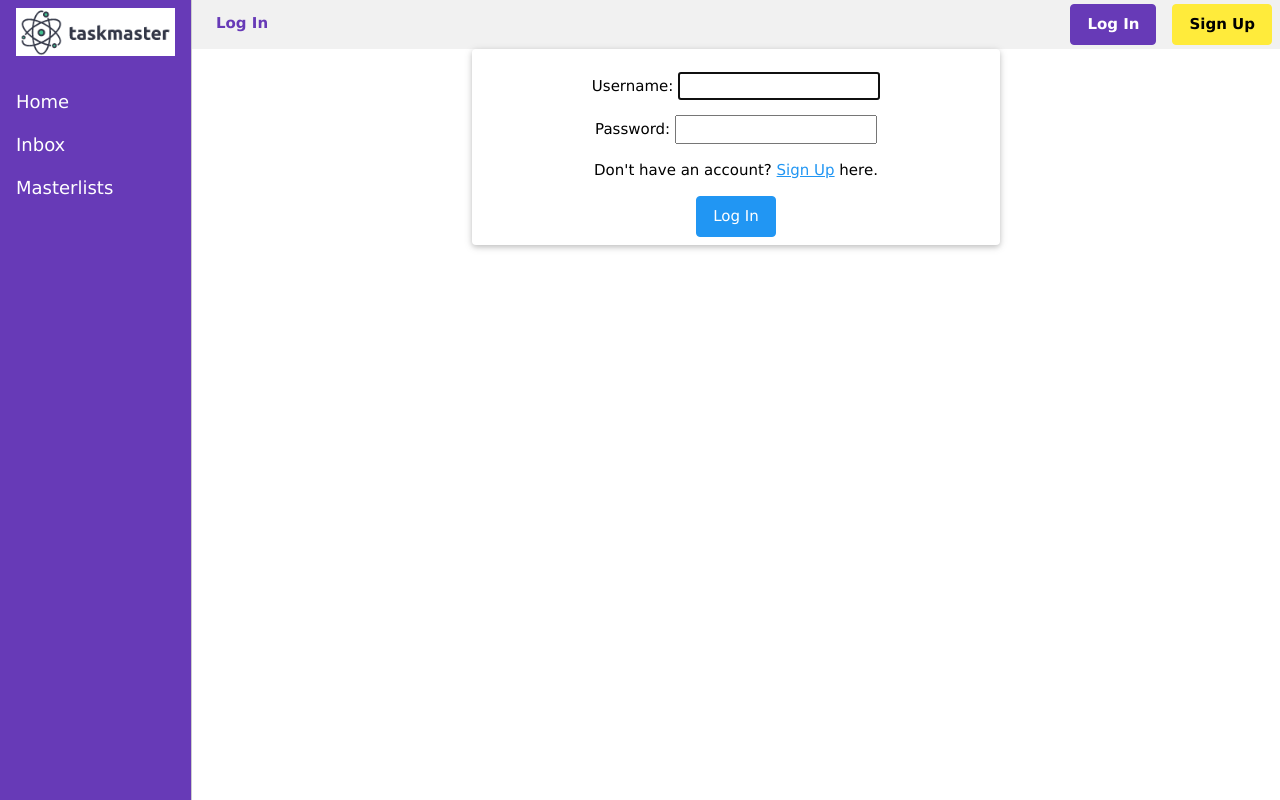
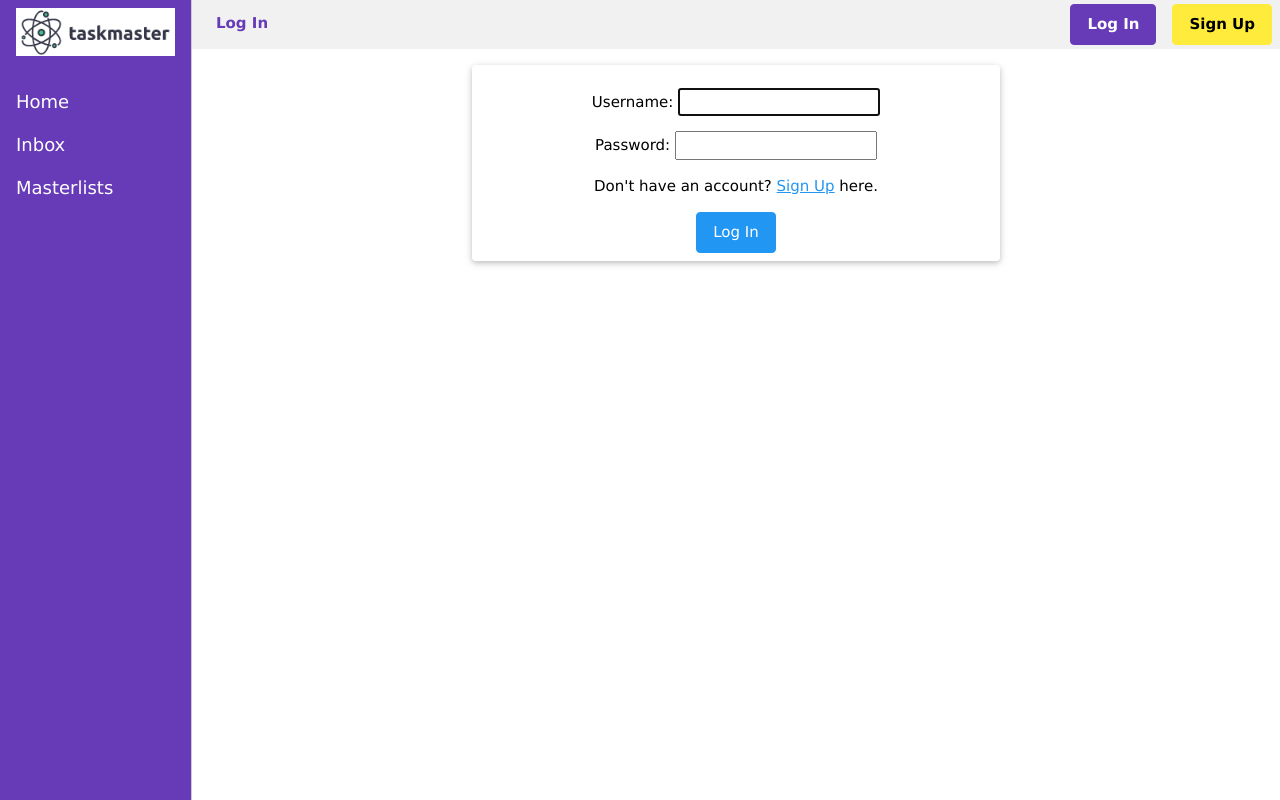
Before and after one commit to IndieCoderMM/django-apps, a Django app: page /accounts/login/ in a window 1280 px wide. Run offline with Django 4.2, Linux system fonts and the light colour scheme; some libraries are stand-ins or nearby versions.

```diff
--- a/mysite/authen/templates/registration/login.html
+++ b/mysite/authen/templates/registration/login.html
@@ -9,7 +9,7 @@ Login Page
 {% endblock %}
 
 {% block content %}
-<div class="w3-card w3-round w3-center w3-padding"  style="width:50%;margin:auto">
+<div class="w3-card w3-section w3-round w3-center w3-padding"  style="width:50%;margin:auto">
     <form method="post" class="w3-container">
         {% csrf_token %}
         <p>
```
